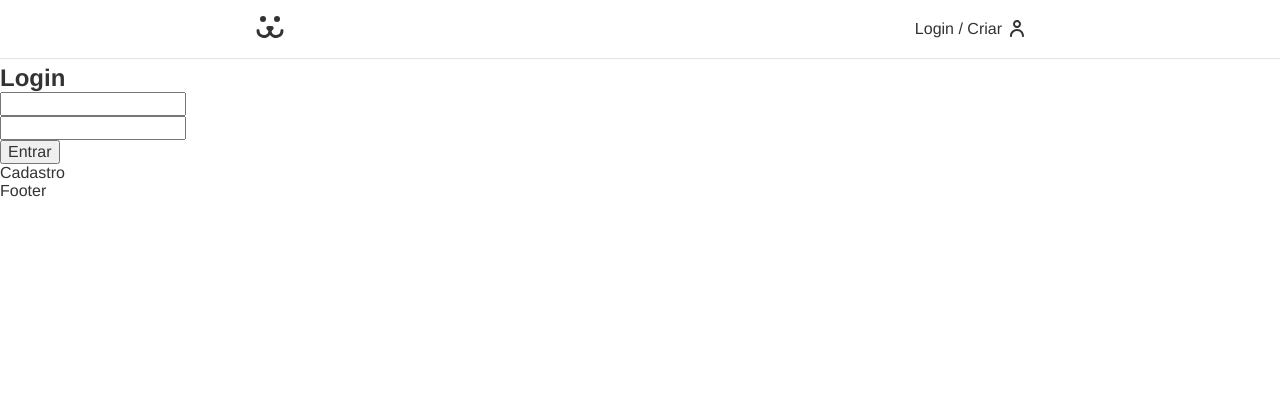
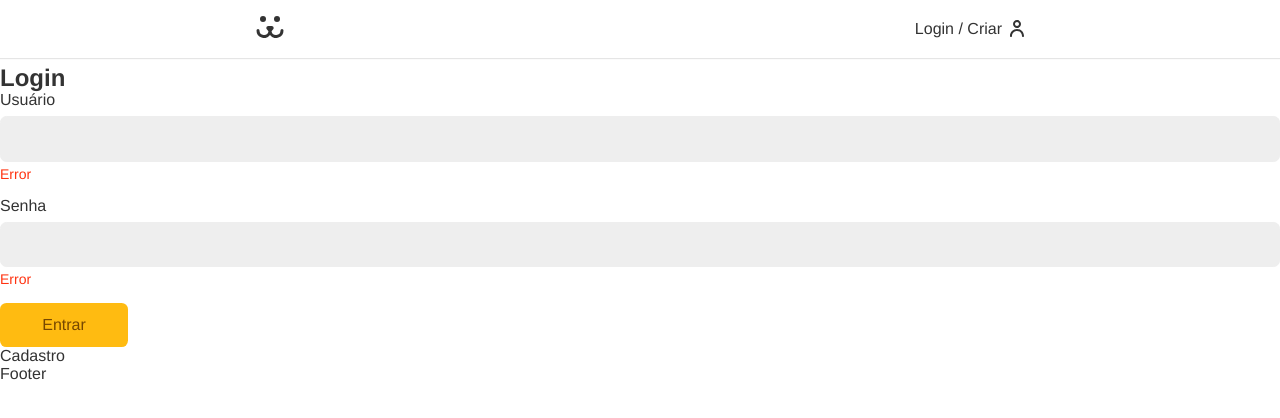
Before and after one commit to rioribeirods/dogsReact, a React (Create React App) app: page /login in a window 1280 px wide. Shown: the top 418 px of the page. Built offline with nearby package versions, Linux system fonts and the light colour scheme.

Commit message:
:lipstick: input && button

```diff
--- /dev/null
+++ b/src/Components/Forms/Button.js
@@ -0,0 +1,10 @@
+import React from 'react'
+import styles from "./Button.module.css"
+
+const Button = ({children, props}) => {
+  return (
+    <button {...props} className={styles.button}>{children}</button>
+  )
+}
+
+export default Button
--- /dev/null
+++ b/src/Components/Forms/Button.module.css
@@ -0,0 +1,24 @@
+.button {
+    font-size: 1rem;
+    font-family: var(--type-first);
+    cursor: pointer;
+    border: none;
+    border-radius: 0.4rem;
+    background-color: #fb1;
+    color: #764701;
+    min-width: 8rem;
+    padding: 0.8rem 1.2rem;
+    box-sizing: border-box;
+    transition: 0.1s;
+}
+
+.button:hover,
+.button:focus {
+    outline: none;
+    box-shadow: 0 0 0 3px #fea, 0 0 0 4px #fb1;
+}
+
+.button:disabled {
+    opacity: 0.5;
+    cursor: wait;
+}
--- /dev/null
+++ b/src/Components/Forms/Input.js
@@ -0,0 +1,22 @@
+import React from 'react'
+import styles from "./Input.module.css"
+
+const Input = ({label, type, name, value, onChange }) => {
+  return (
+    <div className={styles.wrapper}>
+        <label
+        htmlFor={name}
+        className={styles.label}>{label}</label>
+        <input
+        id={name}
+        name={name}
+        type={type}
+        className={styles.input}
+        onChange={onChange}
+        value={value} />
+        <p className={styles.error}>Error</p>
+    </div>
+  )
+}
+
+export default Input
--- /dev/null
+++ b/src/Components/Forms/Input.module.css
@@ -0,0 +1,34 @@
+.wrapper {
+    margin-bottom: 1rem;
+}
+
+.input {
+    border: 1px solid #eee;
+    width: 100%;
+    font-size: 1rem;
+    padding: 0.8rem;
+    border-radius: 0.4rem;
+    background: #eee;
+    transition: 0.2s;
+}
+
+.input:hover,
+.input:focus {
+    outline: none;
+    border-color: #fb1;
+    background: white;
+    box-shadow: 0 0 0 3px #fea;
+}
+
+.label {
+    display: block;
+    font-size: 1rem;
+    line-height: 1;
+    padding-bottom: 0.5rem;
+}
+
+.error {
+    color: #f31;
+    font-size: 0.875rem;
+    margin-top: 0.25rem;
+}
--- a/src/Components/Login/LoginForm.js
+++ b/src/Components/Login/LoginForm.js
@@ -1,9 +1,13 @@
 import React from 'react'
 import { Link } from 'react-router-dom'
+import Input from '../Forms/Input';
+import Button from '../Forms/Button';
+import useForm from '../../Hooks/useForm';
 
 const LoginForm = () => {
-    const [ username, setUsername ] = React.useState("");
-    const [ password, setPassword ] = React.useState("");
+    const username = useForm();
+    const password = useForm();
+    console.log(password.value)
 
     function handleSubmit(event) {
         event.preventDefault();
@@ -12,7 +16,7 @@
             headers: {
                 "Content-Type": "application/json"
             },
-            body: JSON.stringify({username, password}),
+            body: JSON.stringify(),
         }).then(response => {
             console.log(response);
             return response.json();
@@ -25,15 +29,9 @@
     <section>
         <h1>Login</h1>
         <form onSubmit={handleSubmit}>
-            <input
-            type="text"
-            value={username}
-            onChange={({target}) => setUsername(target.value)}/>
-            <input
-            type="text"
-            value={password}
-            onChange={({target}) => setPassword(target.value)}/>
-            <button>Entrar</button>
+            <Input name="username" label="Usuário" type="text" {...username} />
+            <Input name="password" label="Senha" type="password" {...password} />
+            <Button>Entrar</Button>
         </form>
         <Link to="/login/criar">Cadastro</Link>
     </section>
--- /dev/null
+++ b/src/Hooks/useForm.js
@@ -0,0 +1,17 @@
+import React from 'react';
+
+const useForm = () => {
+    const [value, setValue] = React.useState("");
+
+    function onChange({target}) {
+        setValue(target.value)
+    }
+
+  return {
+    value,
+    setValue,
+    onChange,
+  }
+}
+
+export default useForm
```
